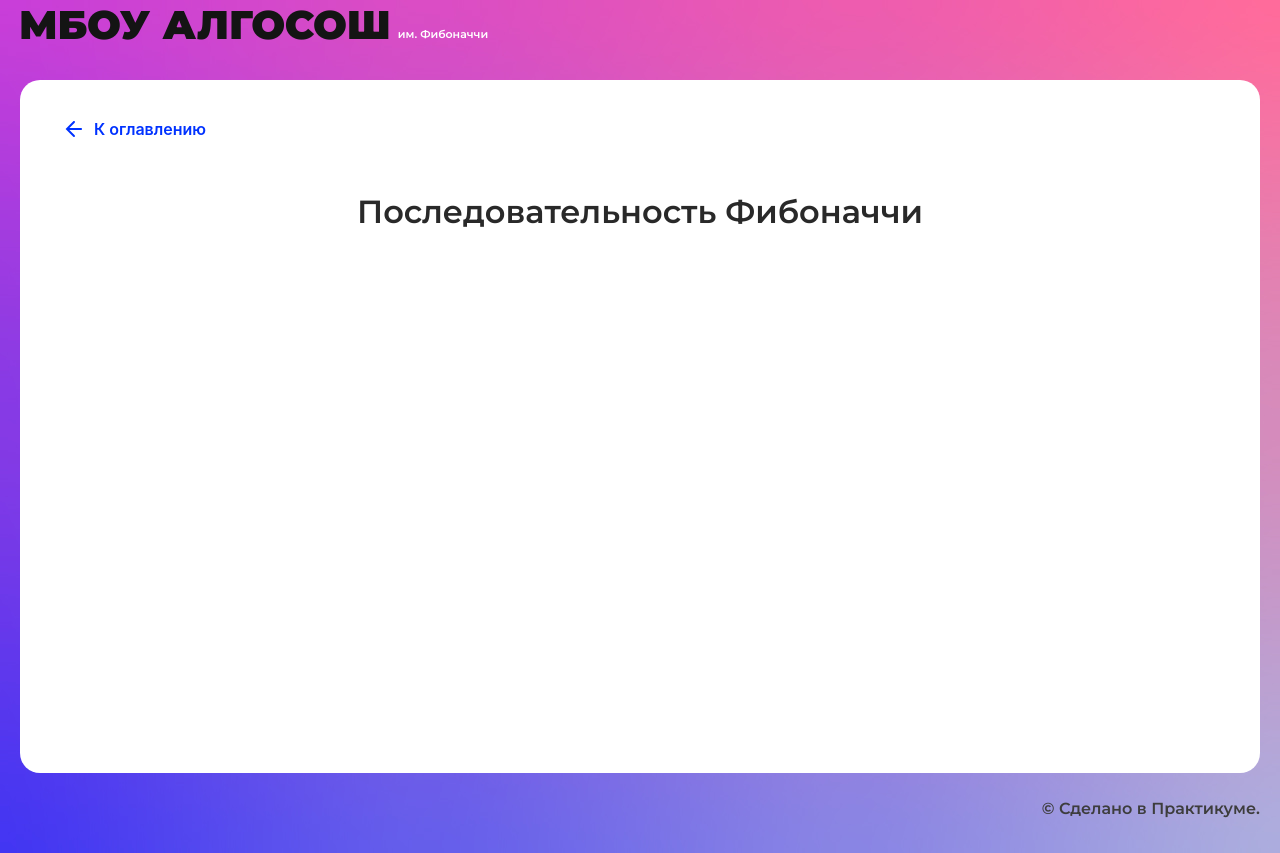
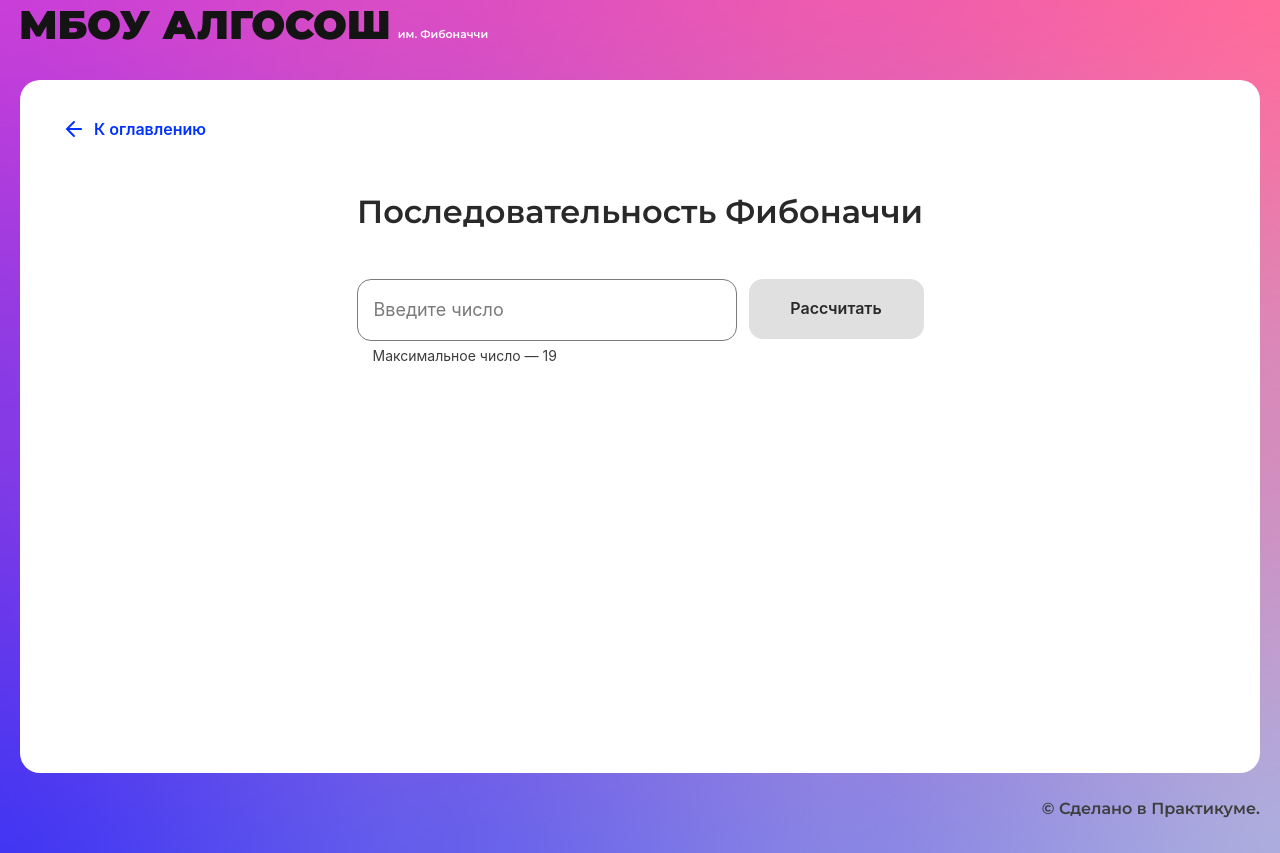
Before and after one commit to MaxTch3/algososh, a React (Create React App) app: page /fibonacci in a window 1280 px wide. Built offline with nearby package versions, Linux system fonts and the light colour scheme.

Commit message:
feat: сделать визуализацию последовательности Фибоначчи

```diff
--- a/src/components/fibonacci-page/fibonacci-page.module.css
+++ b/src/components/fibonacci-page/fibonacci-page.module.css
@@ -1,3 +1,29 @@
 .container {
+   display: flex;
+   flex-direction: column;
+   align-items: center;
+}
 
+.input_box {
+   max-width: 567px;
+   width: 100%;
+   display: flex;
+   gap: 12px;
 }
+
+.letters_box {
+   max-width: 950px;
+   padding-top: 48px;
+   display: flex;
+   column-gap: 16px;
+   row-gap: 48px;
+   flex-wrap: wrap;
+   display: flex;
+   justify-content: center;
+}
+
+input[type=number]::-webkit-inner-spin-button,
+input[type=number]::-webkit-outer-spin-button {
+   -webkit-appearance: none;
+   margin: 0;
+}
--- a/src/components/fibonacci-page/fibonacci-page.tsx
+++ b/src/components/fibonacci-page/fibonacci-page.tsx
@@ -1,10 +1,99 @@
-import React from "react";
-import { SolutionLayout } from "../ui/solution-layout/solution-layout";
+import React, { useState } from 'react';
+import { SolutionLayout } from '../ui/solution-layout/solution-layout';
+import { Button } from '../ui/button/button';
+import styles from './fibonacci-page.module.css'
+import { Input } from '../ui/input/input';
+import { Circle } from '../ui/circle/circle';
+import { SHORT_DELAY_IN_MS } from '../../constants/delays';
+import { wait } from './utils';
 
 export const FibonacciPage: React.FC = () => {
-  return (
-    <SolutionLayout title="Последовательность Фибоначчи">
+   const minNumber = 0;
+   const maxNumber = 19;
+   const [inputText, setInputText] = useState('');
+   const [array, setArray] = useState<number[]>([]);
+   const [isLoader, setIsLoader] = useState(false);
 
-    </SolutionLayout>
-  );
+   const fibonacciArray = async (n: number) => {
+      setIsLoader(true);
+      const fibArray: number[] = [];
+      for (let i = 0; i <= n; i++) {
+         if (i === 0) {
+            fibArray.push(1)
+         }
+         if (i === 1) {
+            fibArray.push(1)
+         }
+         if (i >= 2) {
+            fibArray.push(fibArray[i - 1] + fibArray[i - 2]);
+         }
+         setArray([...fibArray])
+         await wait(SHORT_DELAY_IN_MS);
+      }
+      setIsLoader(false);
+   }
+
+   const handleChange = (e: React.ChangeEvent<HTMLInputElement>) => {
+      if (
+         +e.target.value >= minNumber &&
+         +e.target.value <= maxNumber
+      ) {
+         setInputText(e.target.value);
+      }
+   }
+   const handleClick = () => {
+      fibonacciArray(Number(inputText))
+   }
+
+   const handleKeyDown = (e: React.KeyboardEvent<HTMLElement>) => {
+      if (
+         e.key !== 'Backspace' &&
+         e.key !== 'Tab' &&
+         e.key !== 'Delete' &&
+         e.key !== 'ArrowLeft' &&
+         e.key !== 'ArrowRight' &&
+         isNaN(Number(e.key))
+      ) {
+         e.preventDefault();
+      }
+   }
+
+   return (
+      <SolutionLayout title='Последовательность Фибоначчи'>
+         <div className={styles.container}>
+            <div className={styles.input_box}>
+
+               <Input
+                  placeholder='Введите число'
+                  type={'number'}
+                  max={maxNumber}
+                  value={inputText}
+                  isLimitText={true}
+                  onChange={handleChange}
+                  onKeyDown={handleKeyDown}
+               />
+               <Button
+                  style={{ minWidth: '175px' }}
+                  text={'Рассчитать'}
+                  type='button'
+                  isLoader={isLoader}
+                  linkedList={'small'}
+                  onClick={handleClick}
+                  disabled={!inputText}
+               />
+            </div>
+            <div className={styles.letters_box}>
+               {
+                  array.map((item, index) => (
+                     <Circle
+                        key={index}
+                        letter={item.toString()}
+                        index={index}
+                     />
+                  ))
+               }
+            </div>
+         </div>
+      </SolutionLayout>
+   );
 };
--- /dev/null
+++ b/src/components/fibonacci-page/utils.ts
@@ -0,0 +1,4 @@
+export const wait = (ms: number) =>
+   new Promise((resolve) =>
+      setTimeout(resolve, ms)
+   );
--- a/src/components/string/constants.ts
+++ /dev/null
@@ -1 +0,0 @@
-export const DELAY = 1000;
--- a/src/components/string/string.tsx
+++ b/src/components/string/string.tsx
@@ -1,13 +1,13 @@
-import React, { useCallback, useState } from "react";
-import { SolutionLayout } from "../ui/solution-layout/solution-layout";
-import { Input } from "../ui/input/input";
-import { Button } from "../ui/button/button";
+import React, { useCallback, useState } from 'react';
+import { SolutionLayout } from '../ui/solution-layout/solution-layout';
+import { Input } from '../ui/input/input';
+import { Button } from '../ui/button/button';
 import styles from './string.module.css'
-import { Circle } from "../ui/circle/circle";
-import { ElementStates } from "../../types/element-states";
-import { IItem } from "./types";
-import { swap } from "./utils";
-import { DELAY } from "./constants";
+import { Circle } from '../ui/circle/circle';
+import { ElementStates } from '../../types/element-states';
+import { IItem } from './types';
+import { swap } from './utils';
+import { DELAY_IN_MS } from '../../constants/delays';
 
 export const StringComponent: React.FC = () => {
    const [inputText, setInputText] = useState('');
@@ -24,7 +24,7 @@ export const StringComponent: React.FC = () => {
             arr[start - 1].state = ElementStates.Modified;
             arr[end + 1].state = ElementStates.Modified;
             setIsLoader(false)
-         }, DELAY)
+         }, DELAY_IN_MS)
       };
 
       if (start < end) {
@@ -40,7 +40,7 @@ export const StringComponent: React.FC = () => {
             start++;
             end--;
             reverseLine(arr, start, end)
-         }, DELAY);
+         }, DELAY_IN_MS);
       } else {
          setTimeout(() => {
             swap(arr, start - 1, end + 1);
@@ -48,7 +48,7 @@ export const StringComponent: React.FC = () => {
             arr[start - 1].state = ElementStates.Modified;
             setLetters(arr);
             setIsLoader(false);
-         }, DELAY)
+         }, DELAY_IN_MS)
       }
    }, [])
 
@@ -69,12 +69,12 @@ export const StringComponent: React.FC = () => {
    }, [inputText, reverseLine]);
 
    return (
-      <SolutionLayout title="Строка">
+      <SolutionLayout title='Строка'>
          <div className={styles.container}>
             <div className={styles.input_box}>
                <Input
-                  placeholder="Введите текст"
-                  type="text"
+                  placeholder='Введите текст'
+                  type='text'
                   maxLength={11}
                   isLimitText={true}
                   onChange={handleChange}
@@ -82,9 +82,9 @@ export const StringComponent: React.FC = () => {
                <Button
                   style={{ minWidth: '175px' }}
                   text={'Развернуть'}
-                  type="button"
+                  type='button'
                   isLoader={isLoader}
-                  linkedList={"small"}
+                  linkedList={'small'}
                   disabled={!inputText}
                   onClick={handleClick}
                />
--- a/src/components/string/types.ts
+++ b/src/components/string/types.ts
@@ -1,4 +1,4 @@
-import { ElementStates } from "../../types/element-states";
+import { ElementStates } from '../../types/element-states';
 
 export interface IItem{
    state: ElementStates,
--- a/src/components/string/utils.ts
+++ b/src/components/string/utils.ts
@@ -1,4 +1,4 @@
-import { IItem } from "./types";
+import { IItem } from './types';
 
 export const swap = (arr: IItem[], firstIndex: number, secondIndex: number): void => {
    const temp = arr[firstIndex];
```
